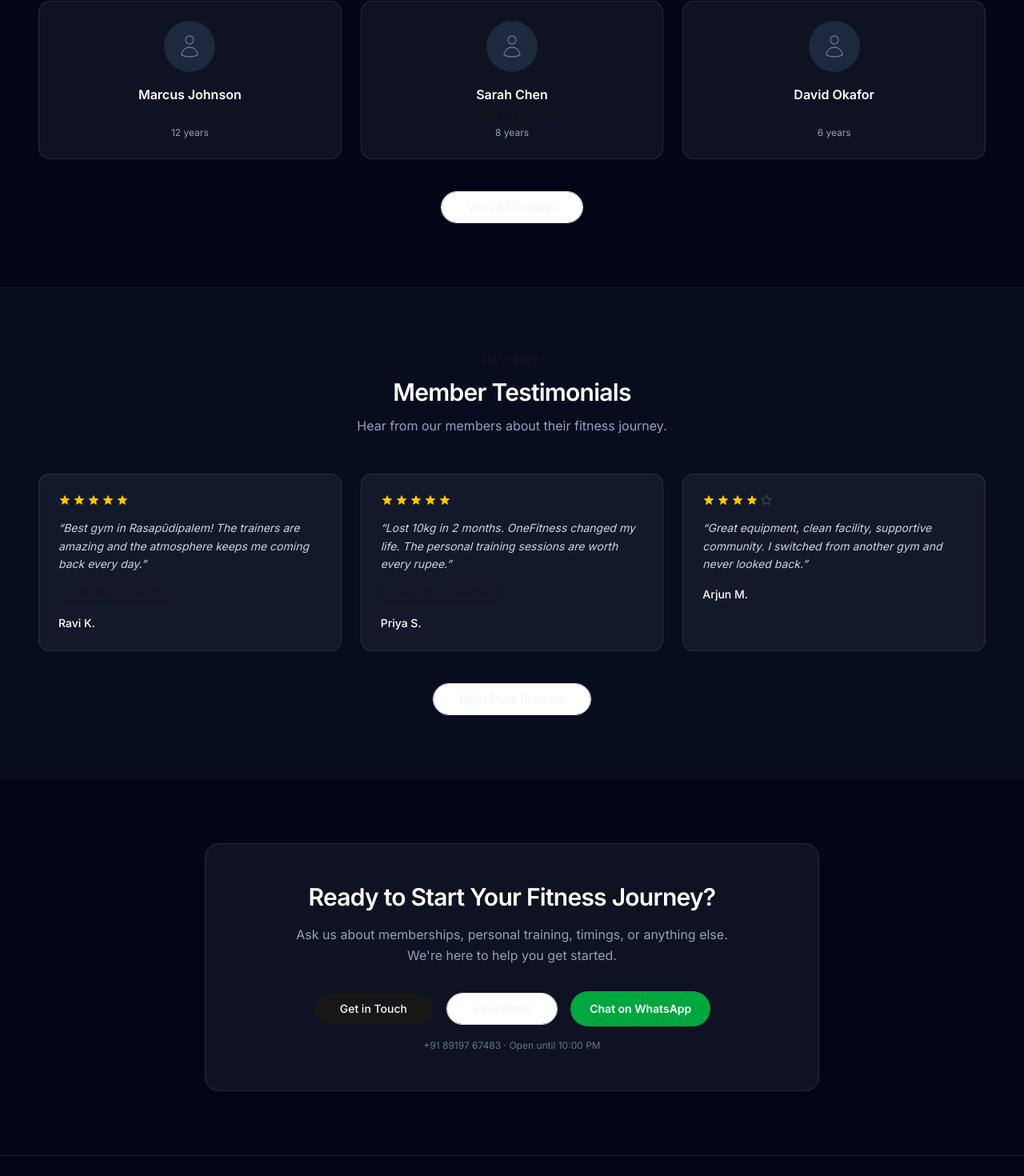
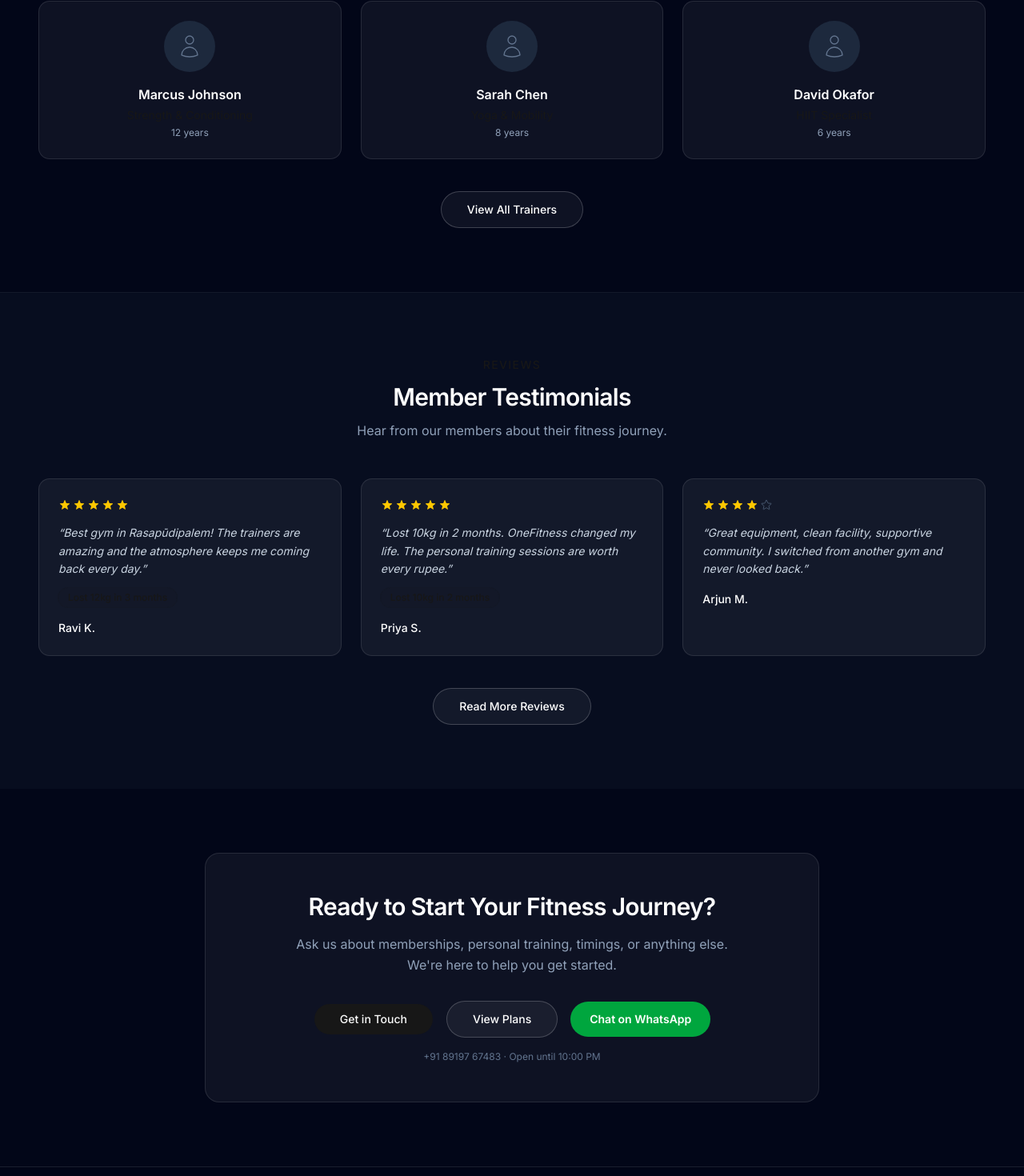
Before and after one commit to khasif18/onefitness, a Next.js app: page / in a window 1280 px wide. Shown: the part 2259-3729 px from the top of the page at 80% size. Built offline with nearby package versions, Linux system fonts and the light colour scheme.

Commit message:
fix: replace white outline buttons with dark glass-style buttons

```diff
--- a/app/page.tsx
+++ b/app/page.tsx
@@ -195,9 +195,12 @@ export default function Home() {
         </div>
 
         <div className="mt-10 text-center">
-          <Button asChild variant="outline" size="lg" className="rounded-full px-8">
-            <Link href="/trainers">View All Trainers</Link>
-          </Button>
+          <Link
+            href="/trainers"
+            className="inline-flex items-center justify-center rounded-full border border-white/20 bg-white/5 px-8 py-3 text-sm font-medium text-white transition hover:border-white/40 hover:bg-white/10"
+          >
+            View All Trainers
+          </Link>
         </div>
       </section>
 
@@ -231,9 +234,12 @@ export default function Home() {
           </div>
 
           <div className="mt-10 text-center">
-            <Button asChild variant="outline" size="lg" className="rounded-full px-8">
-              <Link href="/testimonials">Read More Reviews</Link>
-            </Button>
+            <Link
+              href="/testimonials"
+              className="inline-flex items-center justify-center rounded-full border border-white/20 bg-white/5 px-8 py-3 text-sm font-medium text-white transition hover:border-white/40 hover:bg-white/10"
+            >
+              Read More Reviews
+            </Link>
           </div>
         </div>
       </section>
@@ -252,9 +258,12 @@ export default function Home() {
             <Button asChild size="lg" className="w-full rounded-full px-8 sm:w-auto">
               <Link href="/contact">Get in Touch</Link>
             </Button>
-            <Button asChild variant="outline" size="lg" className="w-full rounded-full px-8 sm:w-auto">
-              <Link href="/plans">View Plans</Link>
-            </Button>
+            <Link
+              href="/plans"
+              className="inline-flex w-full items-center justify-center rounded-full border border-white/20 bg-white/5 px-8 py-3 text-sm font-medium text-white transition hover:border-white/40 hover:bg-white/10 sm:w-auto"
+            >
+              View Plans
+            </Link>
             <a
               href={`https://wa.me/${contactInfo.whatsappNumber}?text=${encodeURIComponent(contactInfo.whatsappMessage)}`}
               target="_blank"
--- a/app/trainers/page.tsx
+++ b/app/trainers/page.tsx
@@ -3,7 +3,6 @@ import type { Metadata } from "next";
 import Link from "next/link";
 import { Navbar } from "@/components/layout/Navbar";
 import { Footer } from "@/components/layout/Footer";
-import { Button } from "@/components/ui/button";
 
 export const metadata: Metadata = {
   title: "Our Trainers",
@@ -124,14 +123,12 @@ export default function TrainersPage() {
                 </p>
 
                 {/* CTA */}
-                <Button
-                  asChild
-                  variant="outline"
-                  size="sm"
-                  className="mt-4 w-full rounded-full"
+                <Link
+                  href="/contact"
+                  className="mt-4 inline-flex w-full items-center justify-center rounded-full border border-white/20 bg-white/5 px-4 py-2 text-sm font-medium text-white transition hover:border-white/40 hover:bg-white/10"
                 >
-                  <Link href="/contact">Train With Me</Link>
-                </Button>
+                  Train With Me
+                </Link>
               </div>
             </div>
           ))}
```
